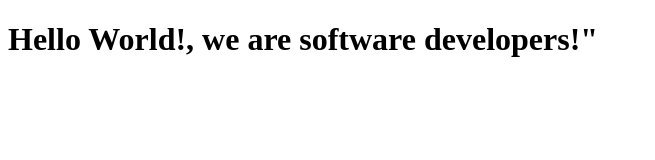
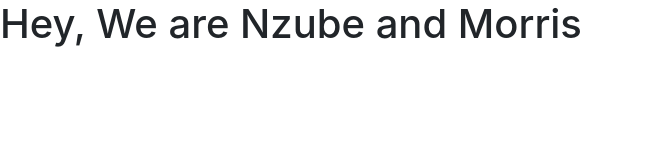
Before and after one commit to Morrism1/Okoye-Murangwa, a plain HTML site: page index.html in a window 1280 px wide. Shown: the whole page, without its empty margins (0-655 px from the left). Drawn offline with nearby package versions, Linux system fonts and the light colour scheme.

Commit message:
completed user story #1 and #2

```diff
--- a/index.html
+++ b/index.html
@@ -4,24 +4,14 @@
     <meta charset="UTF-8" />
     <title>Fork Me! FCC: Test Suite Template</title>
     <link rel="stylesheet" href="css/style.css" />
+    <link rel="stylesheet" href="https://stackpath.bootstrapcdn.com/bootstrap/4.3.1/css/bootstrap.min.css" integrity="sha384-ggOyR0iXCbMQv3Xipma34MD+dH/1fQ784/j6cY/iJTQUOhcWr7x9JvoRxT2MZw1T" crossorigin="anonymous">
   </head>
+  <body>
 
-  <body>
-    <h1>Hello World!, we are software developers!"</h1>
-    <script src="https://cdn.freecodecamp.org/testable-projects-fcc/v1/bundle.js"></script>
+    <section id="welcome-section">
+      <h1> Hey, We are Nzube and Morris </h1>
+    </section>
 
-    <!--
-
-    Hello Camper!
-
-    For now, the test suite only works in Chrome!
-    Please read the README below in the JS Editor before beginning.
-    Feel free to delete this message once you have read it.
-    Good luck and Happy Coding!
-
-    - The freeCodeCamp Team
-
-    -->
     <script src="js/index.js"></script>
   </body>
 </html>
```
